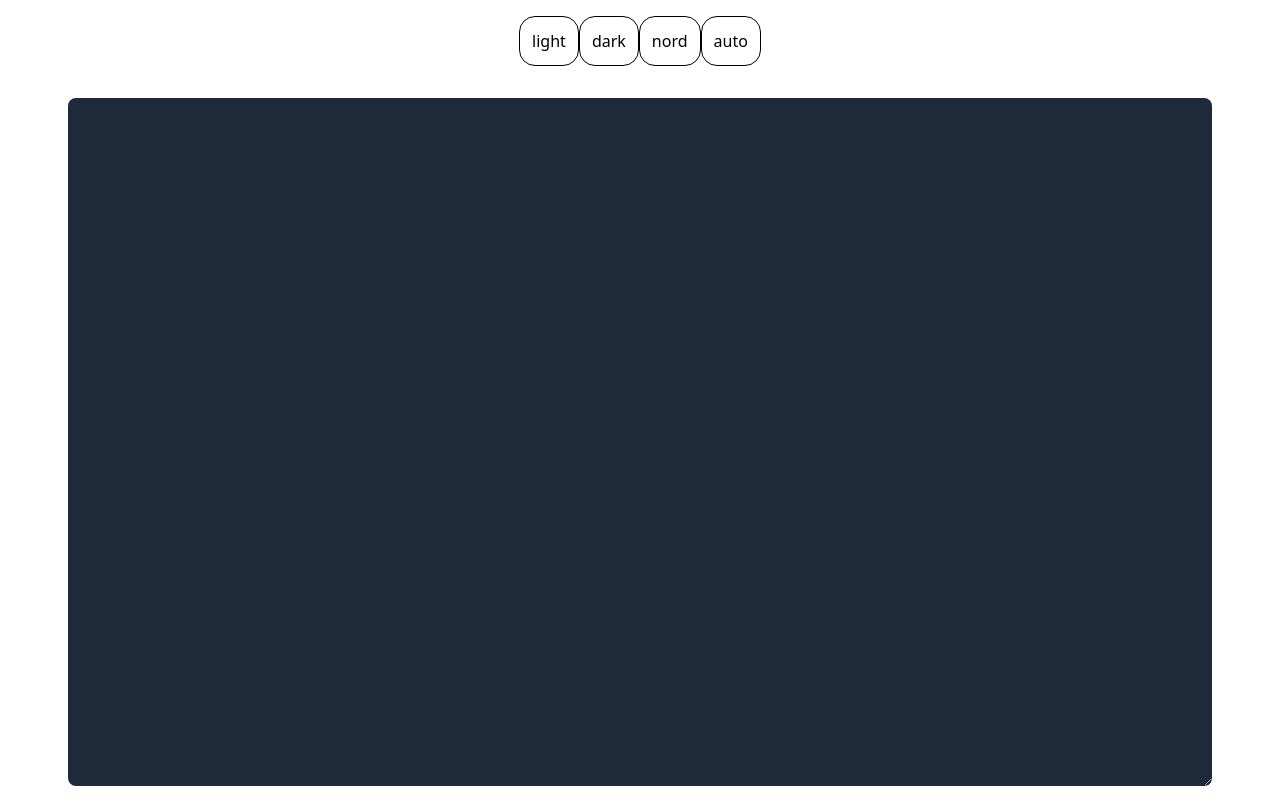
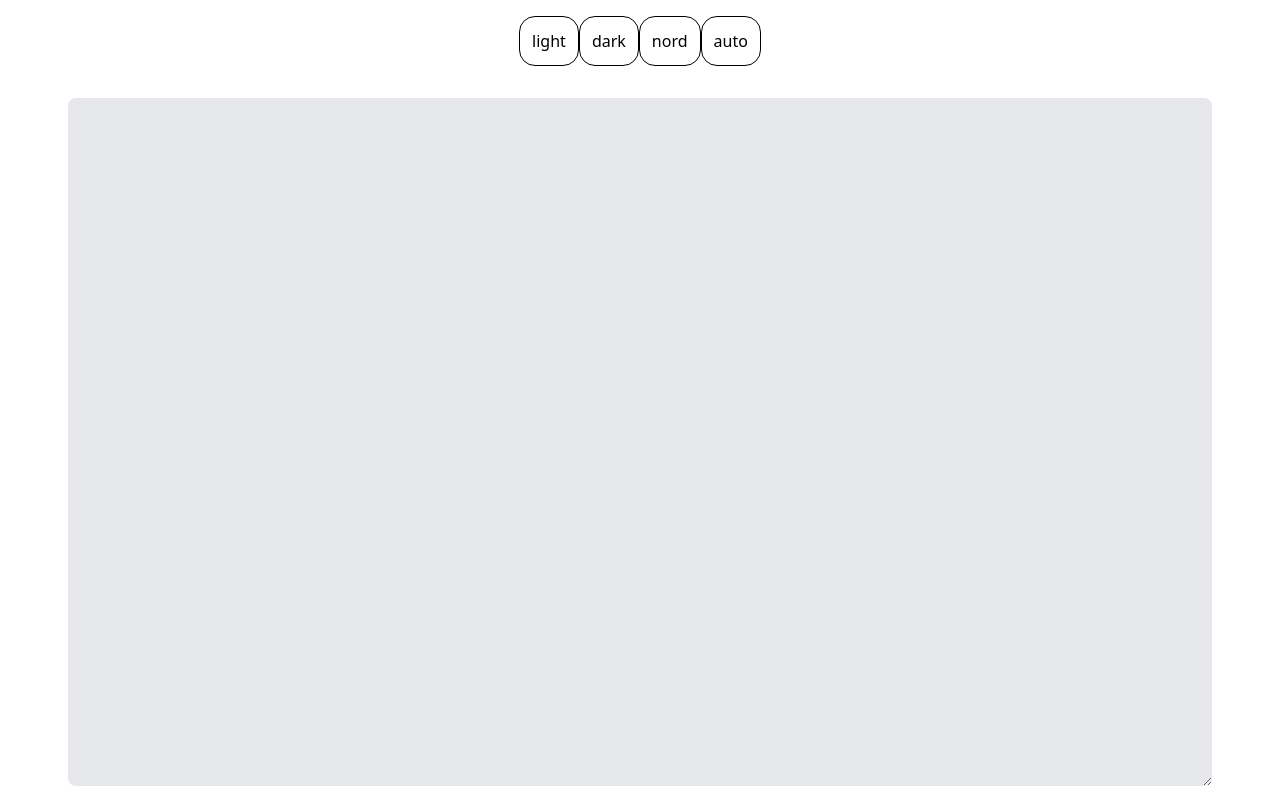
Before and after one commit to SumirSeth/sumset, a Nuxt app: page / in a window 1280 px wide. Built offline with nearby package versions, Linux system fonts and the light colour scheme.

Commit message:
feat: add transition effects to textarea and update theme styles

```diff
--- a/assets/css/main.css
+++ b/assets/css/main.css
@@ -12,6 +12,10 @@ html.no-theme-transition {
     @apply transition-all duration-500 ease-in-out;
   }
 
+.txtarea {
+  @apply transition-all duration-300 ease-in-out;
+}
+
   [data-theme="dark"] .theme-box {
     @apply bg-black text-white;
   }
@@ -19,7 +23,20 @@ html.no-theme-transition {
   [data-theme="nord"] .theme-box {
     @apply bg-[#2E3440] text-[#D8DEE9];
   }
-
   [data-theme="light"] .theme-box {
     @apply bg-white text-black;
   }
+
+  /*txtarea*/
+
+  [data-theme="dark"] .txtarea {
+    @apply bg-gray-900 text-white;
+  }
+
+  [data-theme="nord"] .txtarea {
+    @apply bg-[#383f4d] text-[#D8DEE9];
+  }
+
+  [data-theme="light"] .txtarea {
+    @apply bg-gray-200 text-black;
+  }
--- a/pages/index.vue
+++ b/pages/index.vue
@@ -1,6 +1,6 @@
 <template>
   <div class="theme-box flex-grow min-h-[90dvh] flex flex-col items-center justify-center bg-gray-700 p-4">
-    <textarea class="w-11/12 flex-grow flex flex-col items-center justify-center bg-gray-800 rounded-lg max-h-[90vh]">
+    <textarea class="txtarea w-11/12 flex-grow flex flex-col items-center justify-center bg-gray-800 rounded-lg max-h-[90vh]">
 
     </textarea>
   </div>
```
